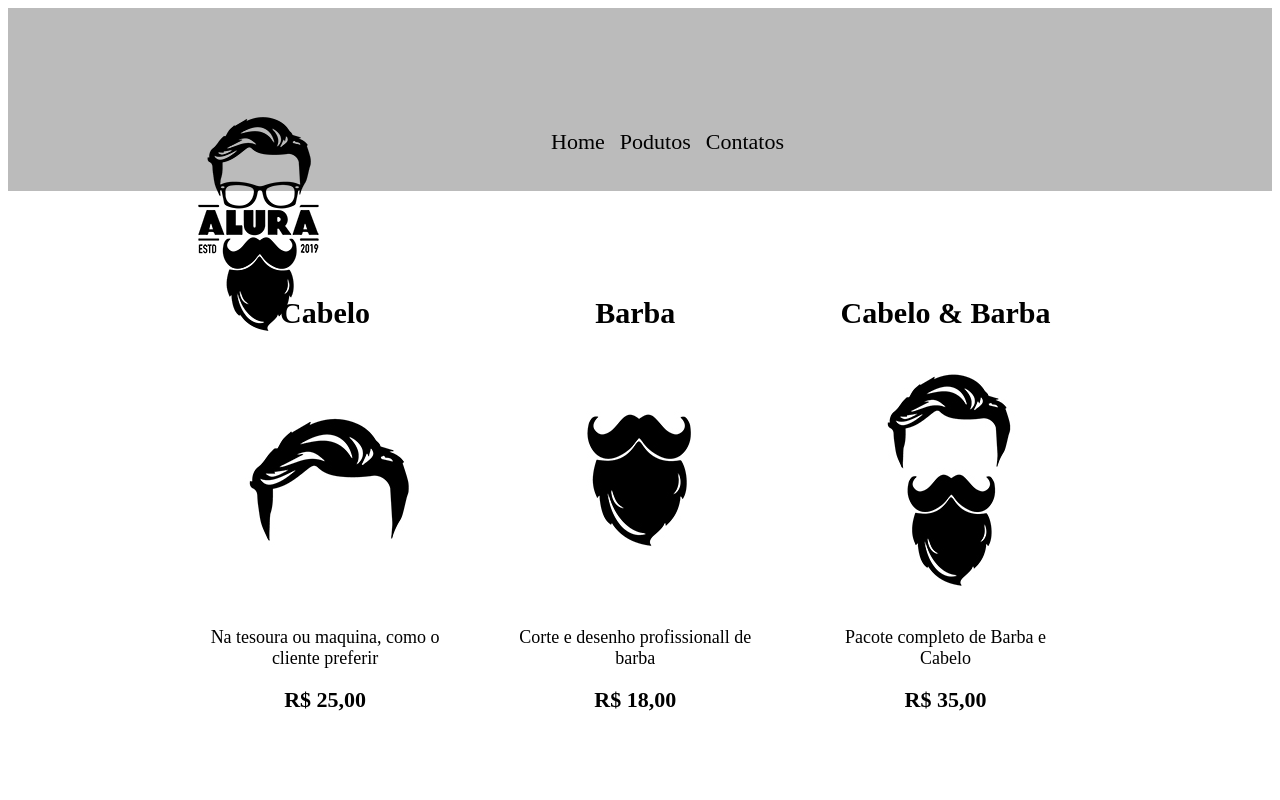
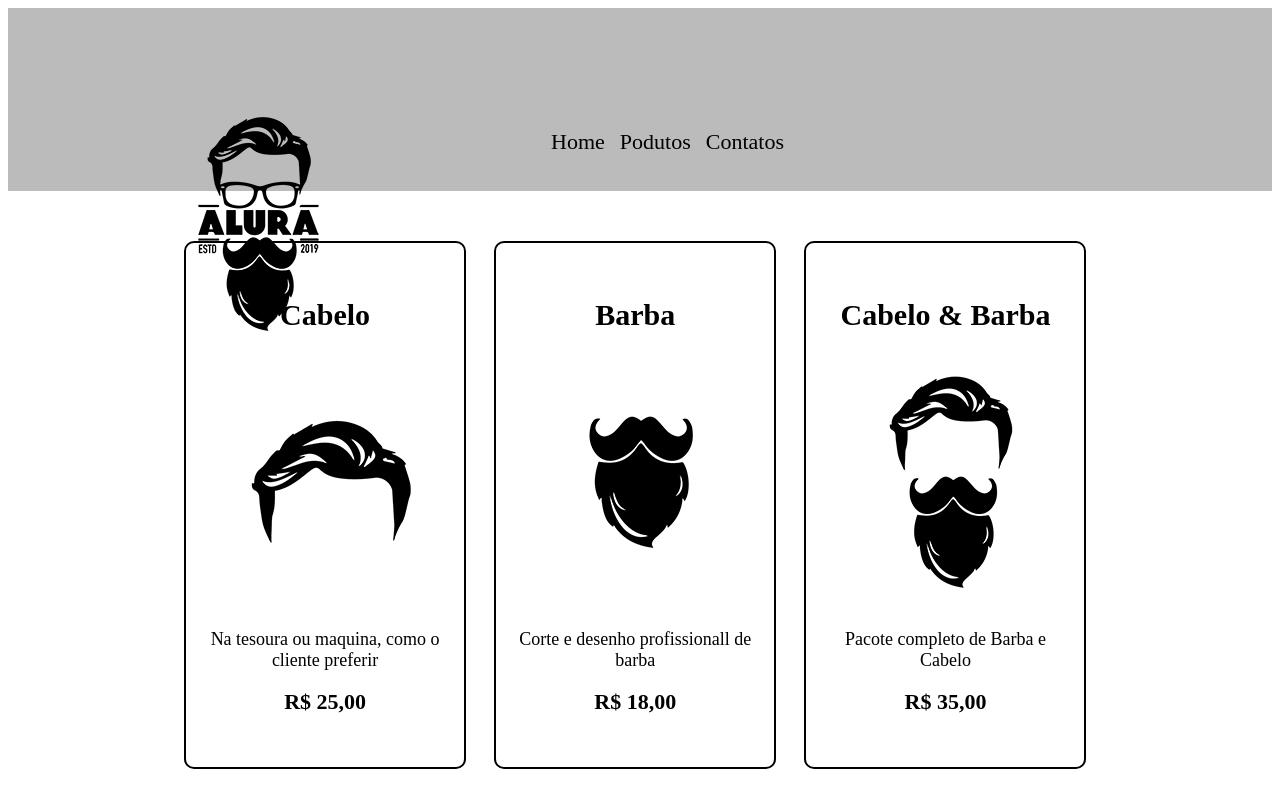
Before and after one commit to dudutavares1/AluraFrontEnd, an Angular app in the folder Barbearia-Alura/: page /acao in a window 1280 px wide. Shown: the top 800 px of the page. Built offline with nearby package versions, Linux system fonts and the light colour scheme.

Commit message:
Bordas
Através do CSS, aplicar bordas nos elementos.
Os diferentes tipos de bordas.
A deixar a borda arredondada.

```diff
--- a/Barbearia-Alura/src/app/menu/menu.component.scss
+++ b/Barbearia-Alura/src/app/menu/menu.component.scss
@@ -47,6 +47,8 @@ nav a {
   margin: 0 1.5%;
   padding: 30px 20px;
   box-sizing: border-box;
+  border: 2px solid black;
+  border-radius: 10px;
 }
 
 .produtos h2 {
```
